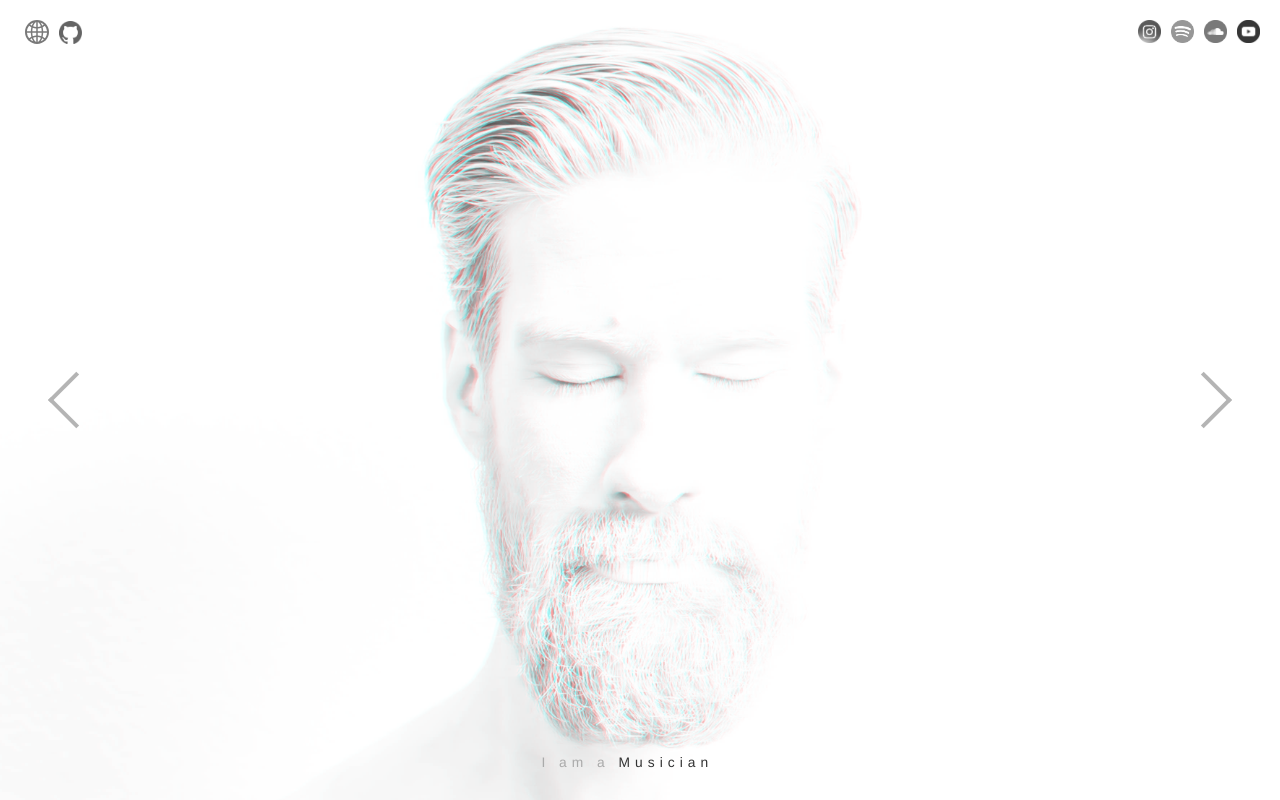
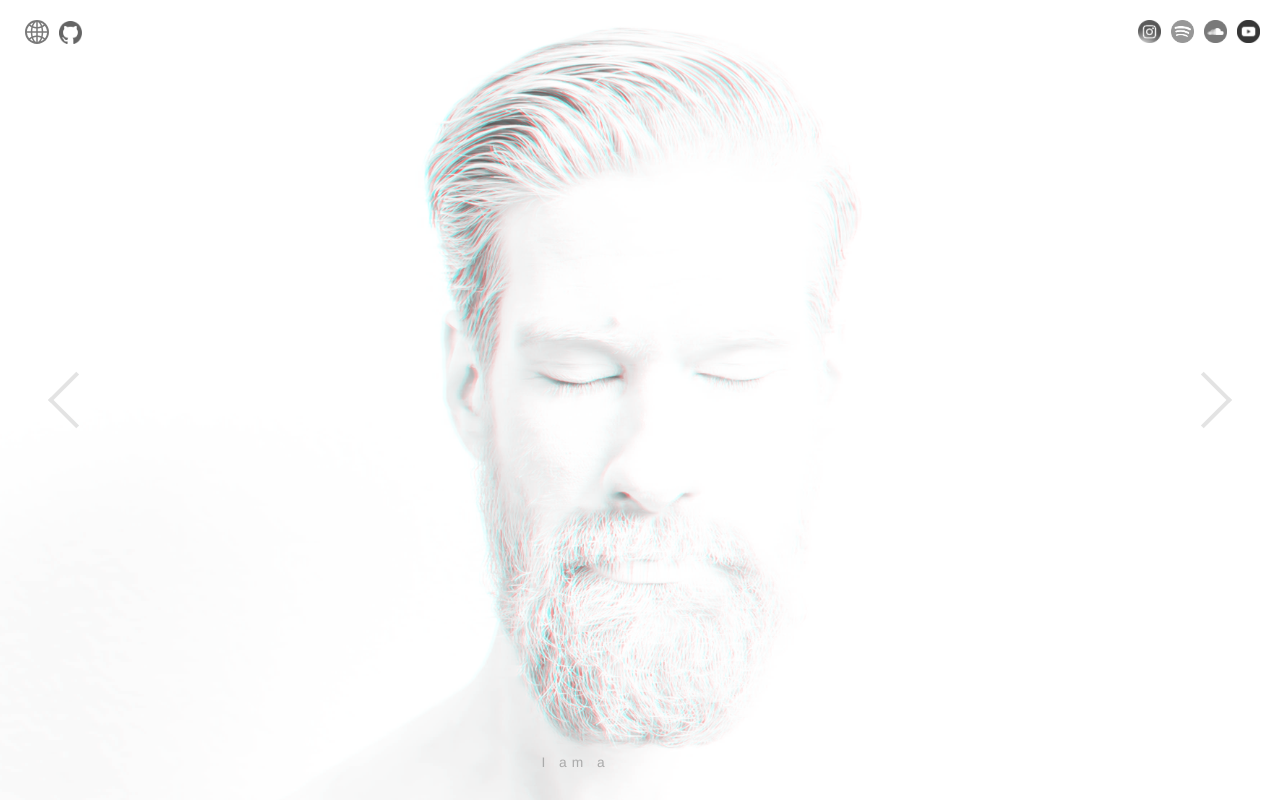
Before and after one commit to vanStaen/clementvanstaen, a React app: page / in a window 1280 px wide. Built offline with nearby package versions, Linux system fonts and the light colour scheme.

Commit message:
page placeholder but better

```diff
--- a/src/components/CubeSlider/Buttons/Buttons.jsx
+++ b/src/components/CubeSlider/Buttons/Buttons.jsx
@@ -41,12 +41,13 @@
   }, [keyDownHandler]);
 
   useEffect(() => {
+    console.log("color", props.color);
     if (props.color) {
       document
         .querySelector(":root")
         .style.setProperty("--organic-arrow-color", props.color);
     }
-  }, []);
+  }, [props.color]);
 
   const handleControlClick = (elementId) => {
     if (throttling.current === false) {
--- a/src/components/CubeSlider/CubeSlider.jsx
+++ b/src/components/CubeSlider/CubeSlider.jsx
@@ -9,7 +9,6 @@
 export const CubeSlider = observer((props) => {
   const { pages, defaultPageIndex } = props;
   const throttling = useRef(false);
-
   const [touchStart, setTouchStart] = useState(null);
   const [touchEnd, setTouchEnd] = useState(null);
 
@@ -54,7 +53,7 @@
   const resizeHandler = () => {
     const element = document.getElementById("cubeContainer");
     element.style.setProperty("--cube-face-height", window.innerHeight);
-  }
+  };
 
   useEffect(() => {
     window.addEventListener("resize", resizeHandler);
@@ -65,7 +64,10 @@
 
   return (
     <>
-      <Buttons color="#6a6a6a" numPages={pages.length} />
+      <Buttons
+        color={pages[cubeSliderStore.pageShown].arrowColor}
+        numPages={pages.length}
+      />
       <div
         className="cubeContainer"
         id="cubeContainer"
@@ -76,17 +78,17 @@
         <div className="cube">
           <div className="cube__face cube__face--left">
             <div className="cube__full--screen">
-              {pages[cubeSliderStore.pagePrev]}
+              {pages[cubeSliderStore.pagePrev].page}
             </div>
           </div>
           <div className="cube__face cube__face--front">
             <div className="cube__full--screen">
-              {pages[cubeSliderStore.pageShown]}
+              {pages[cubeSliderStore.pageShown].page}
             </div>
           </div>
           <div className="cube__face cube__face--right">
             <div className="cube__full--screen">
-              {pages[cubeSliderStore.pageNext]}
+              {pages[cubeSliderStore.pageNext].page}
             </div>
           </div>
         </div>
--- a/src/components/CubeSlider/cubeSliderStore.js
+++ b/src/components/CubeSlider/cubeSliderStore.js
@@ -3,7 +3,7 @@
 export class CubeSliderStore {
 
   pagesLength = null;
-  pageShown = null;
+  pageShown = 0;
   pagePrev = 0;
   pageNext = 2;
 
--- a/src/pages/Main.jsx
+++ b/src/pages/Main.jsx
@@ -3,50 +3,43 @@
 import { CubeSlider } from "../components/CubeSlider/CubeSlider";
 import { Welcome } from "./Welcome/Welcome";
 import { Craft } from "./Craft/Craft";
+import { Music } from "./Music/Music";
+import { Web } from "./Web/Web";
 
 export const Main = () => {
-  const [windowInnerHeight, setWindowInnerHeight] = useState(
-    window.innerHeight
-  );
-
-  const resetWindowInnerHeight = () => {
-    setWindowInnerHeight(window.innerHeight);
-  };
-
-  useEffect(() => {
-    window.addEventListener("resize", resetWindowInnerHeight);
-    return () => {
-      window.removeEventListener("resize", resetWindowInnerHeight);
-    };
-  }, [resetWindowInnerHeight]);
-
   const pages = [
-    <div key="welcomePage">
-      <Welcome />
-    </div>,
-    <div key="craftPage">
-      <Craft />
-    </div>,
-    <div
-      style={{
-        backgroundColor: "DarkSlateGray",
-        width: "100vw",
-        height: windowInnerHeight,
-      }}
-      key="placeholder2"
-    >
-      placeholder 2
-    </div>,
-    <div
-      style={{
-        backgroundColor: "Pink",
-        width: "100vw",
-        height: windowInnerHeight,
-      }}
-      key="placeholder3"
-    >
-      placeholder 3
-    </div>,
+    {
+      arrowColor: "rgba(200,200,200,1)",
+      page: (
+        <div key="welcomePage">
+          <Welcome />
+        </div>
+      ),
+    },
+    {
+      arrowColor: "rgba(150,150,150,1)",
+      page: (
+        <div key="craftPage">
+          <Craft />
+        </div>
+      ),
+    },
+    {
+      arrowColor: "rgba(150,150,150,1)",
+      page: (
+        <div key="musicPage">
+          <Music />
+        </div>
+      ),
+    },
+    {
+      arrowColor: "rgba(100,100,100,1)",
+      page: (
+        <div key="webPage">
+          <Web />
+        </div>
+      ),
+    },
   ];
 
   return (
--- /dev/null
+++ b/src/pages/Music/Music.jsx
@@ -0,0 +1,27 @@
+import React, { useState, useEffect } from "react";
+
+import "./Music.less";
+
+export const Music = () => {
+  const [windowInnerHeight, setWindowInnerHeight] = useState(
+    window.innerHeight
+  );
+
+  const resetWindowInnerHeight = () => {
+    setWindowInnerHeight(window.innerHeight);
+  };
+
+  useEffect(() => {
+    window.addEventListener("resize", resetWindowInnerHeight);
+    return () => {
+      window.removeEventListener("resize", resetWindowInnerHeight);
+    };
+  }, [resetWindowInnerHeight]);
+
+  return (
+    <div className="music__container" style={{ minHeight: windowInnerHeight }}>
+      <div className="title">Music</div>
+      <div className="fourOFour">comming up next</div>
+    </div>
+  );
+};
--- /dev/null
+++ b/src/pages/Music/Music.less
@@ -0,0 +1,33 @@
+.music__container {
+    position: absolute;
+    z-index: 1;
+    top: 0;
+    left: 0;
+    width: 100vw;
+    text-align: center;
+    display: flex;
+    flex-direction: column;
+    align-items: center;
+    justify-content: center;
+    background-color: WhiteSmoke;
+    overflow: scroll;
+
+    .title {
+        position: absolute;
+        top: 30px;
+        left: 50px;
+        font-size: .7em;
+        font-weight: 300;
+        letter-spacing: 5px;
+        color: DimGray;
+    }
+
+    .fourOFour {
+        font-size: 1em;
+        font-weight: 300;
+        letter-spacing: 5px;
+        font-style: oblique;
+        color: white;
+        text-shadow: 1px 1px 5px rgba(DimGray, .3);
+    }
+}
--- /dev/null
+++ b/src/pages/Web/Web.jsx
@@ -0,0 +1,27 @@
+import React, { useState, useEffect } from "react";
+
+import "./Web.less";
+
+export const Web = () => {
+  const [windowInnerHeight, setWindowInnerHeight] = useState(
+    window.innerHeight
+  );
+
+  const resetWindowInnerHeight = () => {
+    setWindowInnerHeight(window.innerHeight);
+  };
+
+  useEffect(() => {
+    window.addEventListener("resize", resetWindowInnerHeight);
+    return () => {
+      window.removeEventListener("resize", resetWindowInnerHeight);
+    };
+  }, [resetWindowInnerHeight]);
+
+  return (
+    <div className="web__container" style={{ minHeight: windowInnerHeight }}>
+      <div className="title">Web Projects</div>
+      <div className="fourOFour">comming up next</div>
+    </div>
+  );
+};
--- /dev/null
+++ b/src/pages/Web/Web.less
@@ -0,0 +1,33 @@
+.web__container {
+    position: absolute;
+    z-index: 1;
+    top: 0;
+    left: 0;
+    width: 100vw;
+    text-align: center;
+    display: flex;
+    flex-direction: column;
+    align-items: center;
+    justify-content: center;
+    background-color: rgba(45,45,45,1);
+    overflow: scroll;
+
+    .title {
+        position: absolute;
+        top: 30px;
+        left: 50px;
+        font-size: .7em;
+        font-weight: 300;
+        letter-spacing: 5px;
+        color: rgba(186,186,186,1);
+    }
+
+    .fourOFour {
+        font-size: 1em;
+        font-weight: 300;
+        letter-spacing: 5px;
+        font-style: oblique;
+        color: rgba(11,11,11,1);
+        text-shadow: 1px 1px 5px rgba(200,200,200,.3);
+    }
+}
--- a/src/pages/Welcome/MenuWebProjects/MenuWebProjects.jsx
+++ b/src/pages/Welcome/MenuWebProjects/MenuWebProjects.jsx
@@ -35,7 +35,7 @@
             account: "Todogether",
             url: "https://www.todogether.com/",
           },
-          {
+          /*{
             key: 20,
             account: "Schwerelos Berlin",
             url: "https://www.schwerelos-berlin.com/",
@@ -44,7 +44,7 @@
             key: 21,
             account: "Le Kreubergois",
             url: "https://www.lekreuzbergois.com/",
-          },
+          },*/
         ]}
       />
       <LinkElement
```
Also changed, not shown: 1 other file (tests, documents, lock files or other folders).
